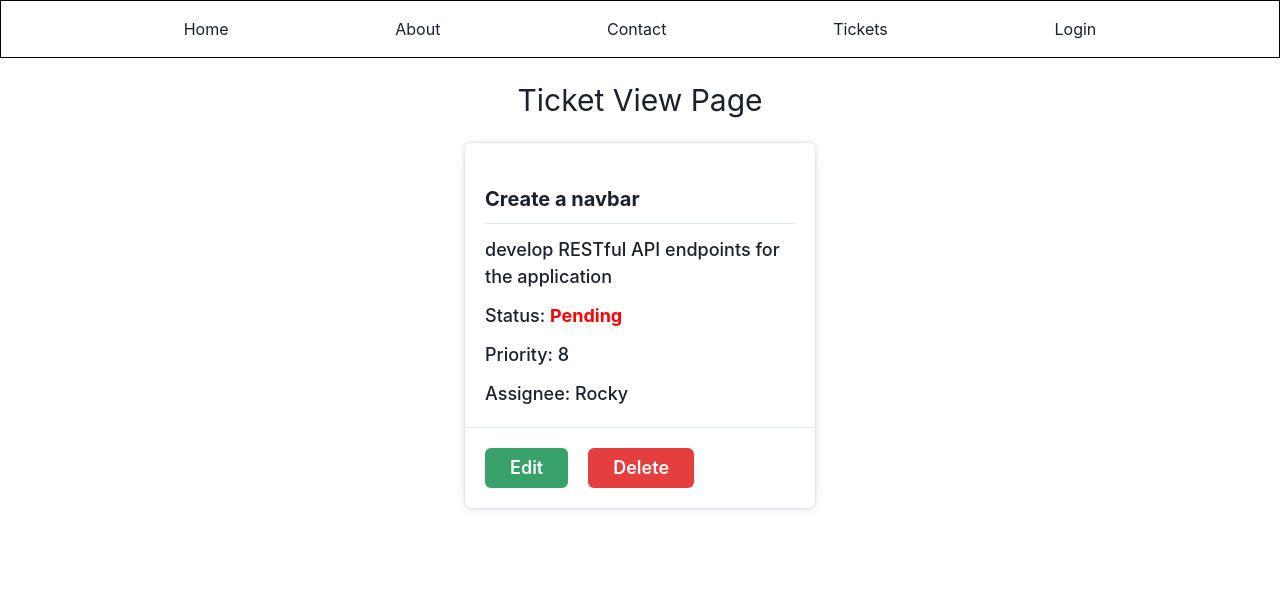
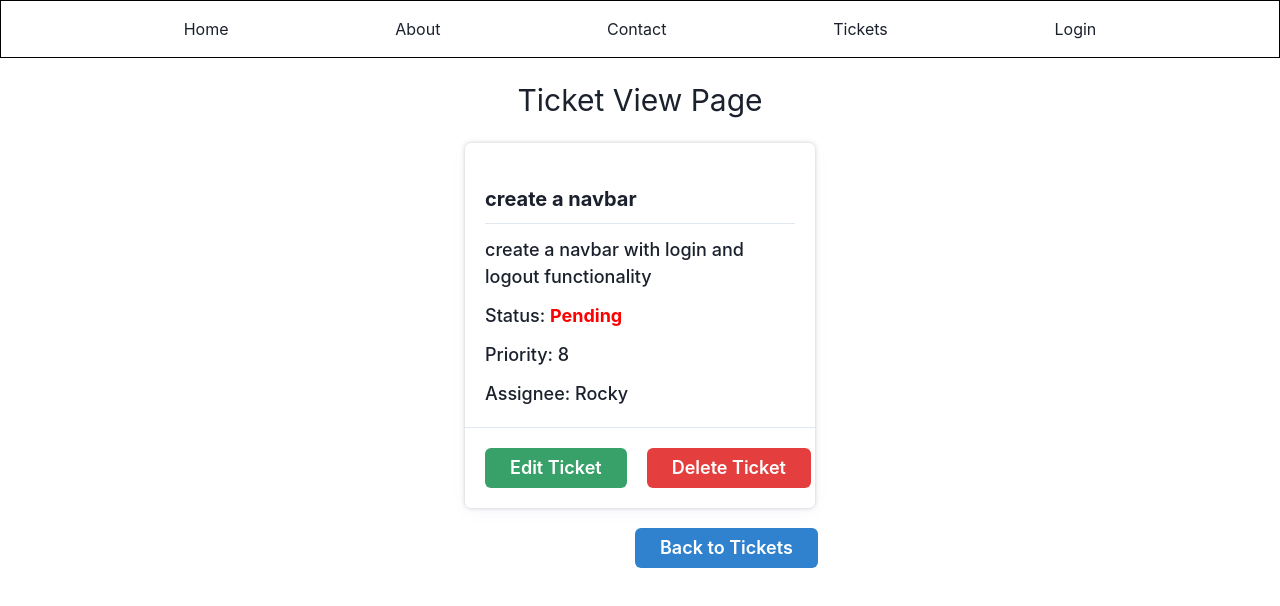
Before and after one commit to Dhanushs3103/60D_CCR_assign_4, a React (Vite) app in the folder ticketingApp/: page /tickets/view/1 in a window 1280 px wide. Shown: the top 606 px of the page. Built offline with nearby package versions, Linux system fonts and the light colour scheme; data requests are answered from the project's data file.

Commit message:
Ticket delete done

```diff
--- a/ticketingApp/db.json
+++ b/ticketingApp/db.json
@@ -2,82 +2,82 @@
   "data": [
     {
       "id": 1,
-            "title": "Create a navbar",
+      "title": "create a navbar",
       "priority": 8,
       "status": "Pending",
-            "description": "develop RESTful API endpoints for the application",
+      "description": "create a navbar with login and logout functionality",
       "assignee": "Rocky"
     },
     {
       "id": 2,
-            "title": "Develop a landing page",
+      "title": "develop a landing page",
       "priority": 5,
       "status": "Completed",
-            "description": "Design and implement the landing page with responsive design",
+      "description": "design and implement the landing page with responsive design",
       "assignee": "Sophia"
     },
     {
       "id": 3,
-            "title": "Setup database",
+      "title": "setup database",
       "priority": 9,
-            "status": "Progress",
-            "description": "Create and configure the database with necessary tables",
+      "status": "Pending",
+      "description": "create and configure the database with necessary tables",
       "assignee": "Liam"
     },
     {
       "id": 4,
-            "title": "Integrate payment gateway",
+      "title": "integrate payment gateway",
       "priority": 7,
       "status": "Pending",
-            "description": "Integrate payment gateway for processing transactions",
+      "description": "integrate payment gateway for processing transactions",
       "assignee": "Emma"
     },
     {
       "id": 5,
-            "title": "Implement user authentication",
+      "title": "implement user authentication",
       "priority": 9,
       "status": "Completed",
-            "description": "Set up user authentication and authorization",
+      "description": "set up user authentication and authorization",
       "assignee": "Olivia"
     },
     {
       "id": 6,
-            "title": "Create API endpoints",
+      "title": "create API endpoints",
       "priority": 6,
-            "status": "Progress",
-            "description": "Develop RESTful API endpoints for the application",
+      "status": "Pending",
+      "description": "develop RESTful API endpoints for the application",
       "assignee": "Noah"
     },
     {
       "id": 7,
-            "title": "Design user profile page",
+      "title": "design user profile page",
       "priority": 4,
       "status": "Pending",
-            "description": "Create a user profile page with editable information",
+      "description": "create a user profile page with editable information",
       "assignee": "Ava"
     },
     {
       "id": 8,
-            "title": "Implement search functionality",
+      "title": "implement search functionality",
       "priority": 5,
       "status": "Completed",
-            "description": "Add search functionality to allow users to find content easily",
+      "description": "add search functionality to allow users to find content easily",
       "assignee": "William"
     },
     {
       "id": 9,
-            "title": "Optimize website performance",
+      "title": "optimize website performance",
       "priority": 7,
       "status": "Pending",
-            "description": "Improve website load times and performance",
+      "description": "improve website load times and performance",
       "assignee": "James"
     },
     {
       "id": 10,
-            "title": "Write unit tests",
+      "title": "write unit tests",
       "priority": 3,
       "status": "Pending",
-            "description": "Write unit tests for critical components",
+      "description": "write unit tests for critical components",
       "assignee": "Mia"
     }
   ]
--- a/ticketingApp/src/Components/AllRoutes.jsx
+++ b/ticketingApp/src/Components/AllRoutes.jsx
@@ -24,7 +24,7 @@ export default function AllRoutes() {
       <Route path="/tickets" element={<Tickets />} /> {/* Route for tickets page*/}
       <Route path="/tickets/view/:ticketId" element={<TicketView />} /> {/* Route for ticket View page*/}
       <Route path="/tickets/createTicket" element={<TicketCreate />} /> {/* Route for ticket create page*/}
-      <Route path="/tickets/view/:ticketId/edit" element={<TicketEdit />} /> {/* Route for ticket edit page*/}
+      <Route path="tickets/view/edit/:ticketId" element={<TicketEdit />} /> {/* Route for ticket edit page*/}
     </Routes>
 
     </>
--- a/ticketingApp/src/Pages/TicketView.jsx
+++ b/ticketingApp/src/Pages/TicketView.jsx
@@ -1,14 +1,14 @@
 // Packages
 import React from "react";
 import { useState, useEffect } from "react";
-import { useParams, Navigate } from "react-router-dom";
+import { useParams, useNavigate } from "react-router-dom";
 import axios from "axios";
 import {
   Button,
   Card,
   Stack,
   ButtonGroup,
-  Divider,
+  useToast,
   Heading,
   CardBody,
   Text,
@@ -27,20 +27,45 @@ export default function TicketView() {
   let [ticket, setTicket] = useState([]); // state for storing tickets data.
   let [loading, setLoading] = useState(false); // state for loading ticket.status.
   let [error, setError] = useState(false); // state for error ticket.status.
+  let toast = useToast(); // invocking the useToast hook from chakra ui.
+  let navigate = useNavigate(); //invocking the useNavigate hook for the pupose of navigation.
 
   async function getData(ticketId) {
     // function for fetching data.
     setLoading(true);
-
     try {
       let data = await axios({
         method: "GET",
-        url: API_URL,
-        params: { id: ticketId },
+        url: `${API_URL}/${ticketId}`,
       });
       setLoading(false);
-      setTicket(data?.data[0]);
-      console.log(data?.data[0]);
+      setTicket(data?.data);
+      // console.log(data?.data);
+    } catch (error) {
+      setError(true);
+      setLoading(false);
+      console.log(error);
+    }
+  }
+
+  async function handleDelete() {
+    // function to delete the ticket
+    setLoading(true);
+    try {
+      let data = await axios({
+        method: "delete",
+        url: `${API_URL}/${ticketId}`,
+      });
+      if (data.status === 200) {
+        toast({
+          title: `Ticket deleted successfully`,
+          status: "success",
+          isClosable: true,
+          duration: 2000,
+        });
+        setTicket(null);
+        navigate("/tickets");
+      }
     } catch (error) {
       setError(true);
       setLoading(false);
@@ -122,21 +147,48 @@ export default function TicketView() {
                 colorScheme="green"
                 p={"15px 25px"}
                 fontSize={"18px"}
+                onClick={()=> {
+                  navigate(`/tickets/view/edit/${ticketId}`)
+                }}
               >
-                Edit
+                Edit Ticket
               </Button>
               <Button
                 variant="solid"
                 colorScheme="red"
                 p={"15px 25px"}
                 fontSize={"18px"}
+                onClick={handleDelete}
               >
-                Delete
+                Delete Ticket
               </Button>
             </ButtonGroup>
           </CardFooter>
         </Card>
       )}
+
+      <Button
+        variant="solid"
+        colorScheme="blue"
+        p={"15px 25px"}
+        fontSize={"18px"}
+        marginLeft={"635px"}
+        marginTop={"20px"}
+        onClick={()=> {
+          navigate("/tickets")
+        }}
+      >
+        Back to Tickets
+      </Button>
     </>
   );
 }
+
+// {
+//   "id": 4,
+//   "title": "Integrate payment gateway",
+//   "priority": 7,
+//   "status": "Pending",
+//   "description": "Integrate payment gateway for processing transactions",
+//   "assignee": "Emma"
+//   },
```
Lines whose indentation alone changed are shown as unchanged.
